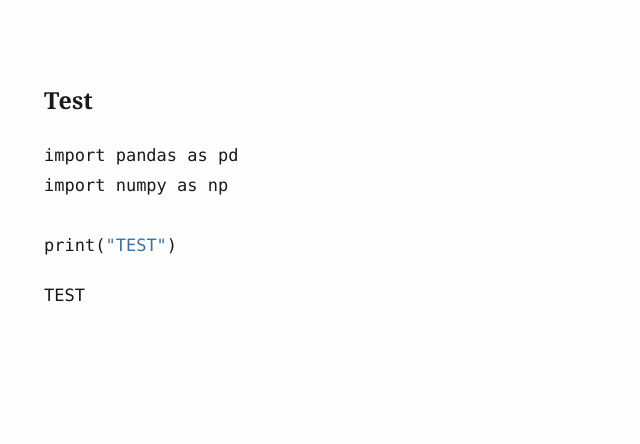
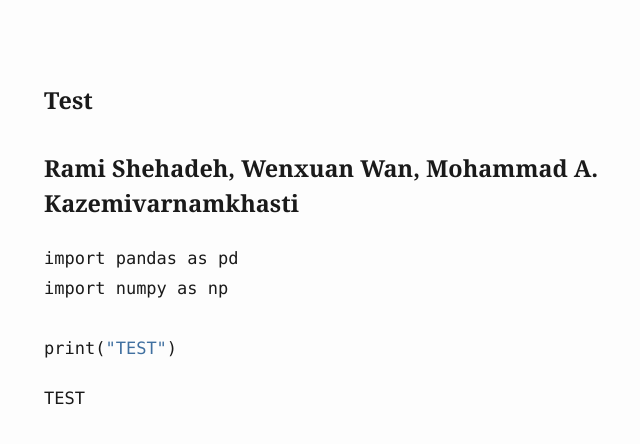
Before and after one commit to RamiShehadeh/RamiShehadeh-GitHub.io, a plain HTML site: page index.html in a window 1280 px wide. Shown: the whole page, without its empty margins (236-876 px from the left). Drawn offline with Linux system fonts and the light colour scheme.

Commit message:
collaborators

```diff
--- a/index.html
+++ b/index.html
@@ -4,7 +4,7 @@
   <meta charset="utf-8" />
   <meta name="generator" content="pandoc" />
   <meta name="viewport" content="width=device-width, initial-scale=1.0, user-scalable=yes" />
-  <title>06e2ac8f50ce433f9012794c8695d73f</title>
+  <title>c53ba1ebe7cf4a208ae8e84f3f47c5eb</title>
   <style>
     html {
       line-height: 1.5;
@@ -212,10 +212,11 @@
   <![endif]-->
 </head>
 <body>
-<section id="test" class="cell markdown" id="f7hQO_cd-YQp">
-<h3>Test</h3>
-</section>
-<div class="cell code" data-execution_count="1" data-colab="{&quot;base_uri&quot;:&quot;https://localhost:8080/&quot;}" id="8_LokALfXp26" data-outputId="d541fbb9-da5b-4904-ce7f-c1982b55be89">
+<div class="cell markdown" id="f7hQO_cd-YQp">
+<h3 id="test">Test</h3>
+<h3 id="rami-shehadeh-wenxuan-wan-mohammad-a-kazemivarnamkhasti">Rami Shehadeh, Wenxuan Wan, Mohammad A. Kazemivarnamkhasti</h3>
+</div>
+<div class="cell code" data-colab="{&quot;base_uri&quot;:&quot;https://localhost:8080/&quot;}" id="8_LokALfXp26" data-outputId="d541fbb9-da5b-4904-ce7f-c1982b55be89">
 <div class="sourceCode" id="cb1"><pre class="sourceCode python"><code class="sourceCode python"><span id="cb1-1"><a href="#cb1-1" aria-hidden="true" tabindex="-1"></a><span class="im">import</span> pandas <span class="im">as</span> pd</span>
 <span id="cb1-2"><a href="#cb1-2" aria-hidden="true" tabindex="-1"></a><span class="im">import</span> numpy <span class="im">as</span> np</span>
 <span id="cb1-3"><a href="#cb1-3" aria-hidden="true" tabindex="-1"></a></span>
```
